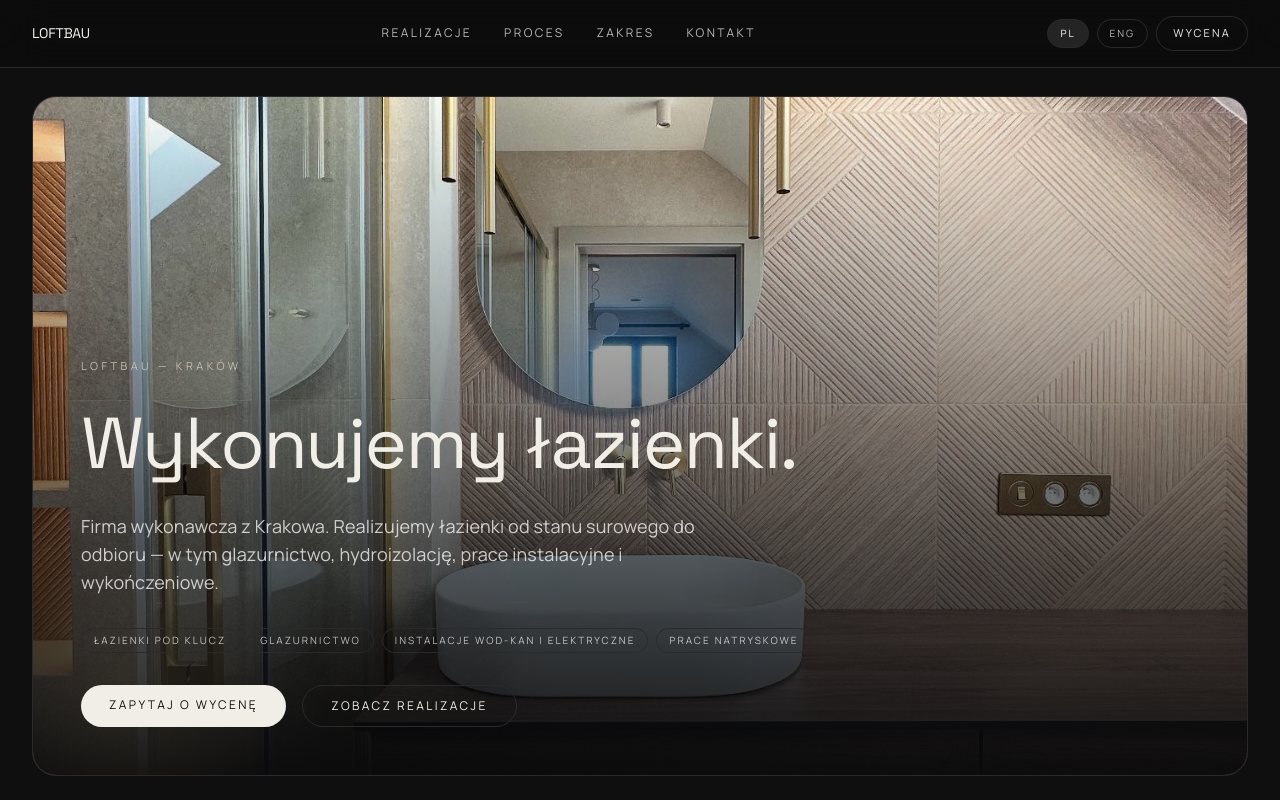
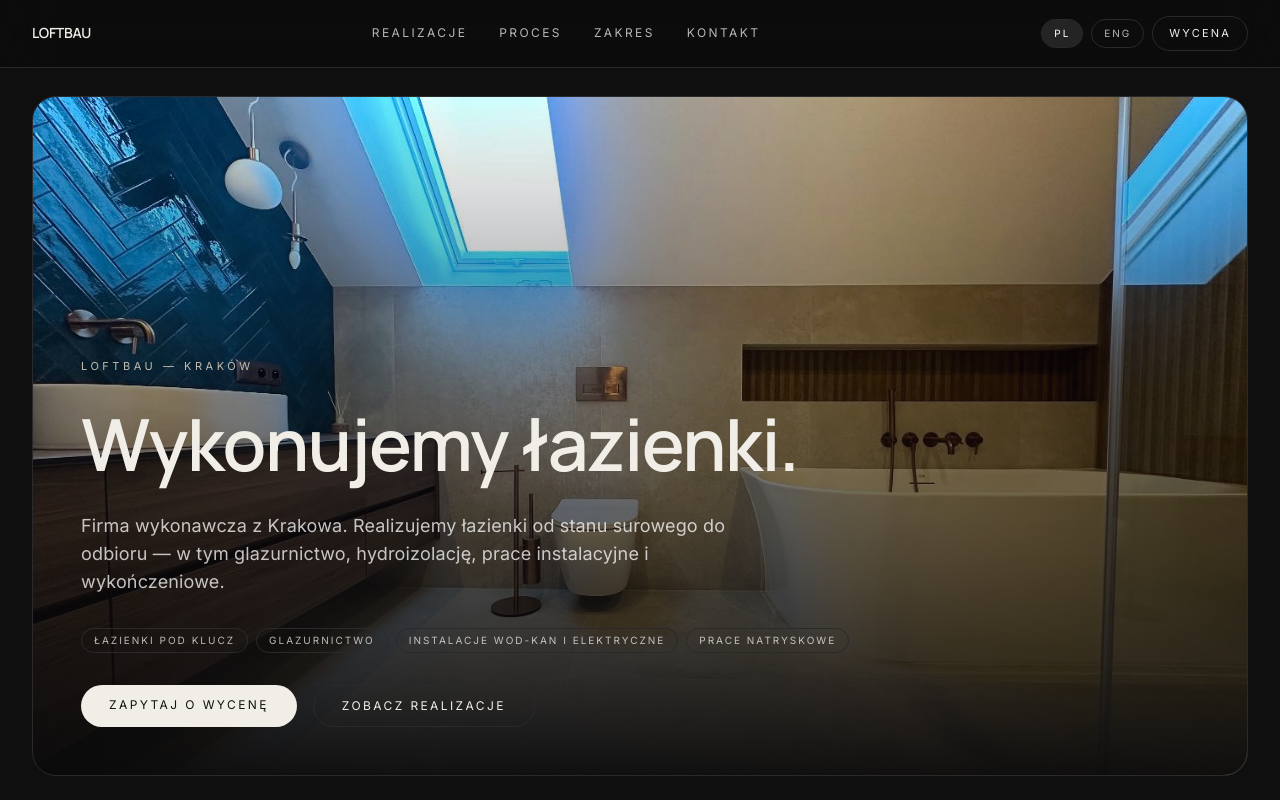
Before and after one commit to shalke777/loftbau, a Next.js app: page / in a window 1280 px wide. Shown: the top 800 px of the page. Built offline with nearby package versions, Linux system fonts and the light colour scheme.

Commit message:
refactor: Manrope headlines + Inter body + 11.jpg hero + cleaner animations

```diff
--- a/app/globals.css
+++ b/app/globals.css
@@ -11,8 +11,7 @@
 @theme inline {
   --color-background: var(--background);
   --color-foreground: var(--foreground);
-  --font-sans: var(--font-manrope);
-  --font-mono: var(--font-space-grotesk);
+  --font-sans: var(--font-inter);
 }
 
 * {
@@ -24,12 +23,9 @@ html {
 }
 
 body {
-  background:
-    radial-gradient(1200px 700px at 80% -10%, #222227 0%, transparent 55%),
-    radial-gradient(900px 600px at -10% 10%, #1a1a1e 0%, transparent 60%),
-    var(--background);
+  background: var(--background);
   color: var(--foreground);
-  font-family: var(--font-manrope), sans-serif;
+  font-family: var(--font-inter), sans-serif;
   letter-spacing: 0.01em;
 }
 
@@ -39,19 +35,7 @@ body {
 }
 
 .headline {
-  font-family: var(--font-space-grotesk), sans-serif;
+  font-family: var(--font-manrope), sans-serif;
+  font-weight: 600;
   letter-spacing: -0.02em;
 }
-
-.noise {
-  position: relative;
-}
-
-.noise::after {
-  content: "";
-  position: absolute;
-  inset: 0;
-  background-image: radial-gradient(rgba(255, 255, 255, 0.03) 0.6px, transparent 0.6px);
-  background-size: 2px 2px;
-  pointer-events: none;
-}
--- a/app/layout.tsx
+++ b/app/layout.tsx
@@ -1,5 +1,5 @@
 import type { Metadata } from "next";
-import { Inter, Manrope, Space_Grotesk } from "next/font/google";
+import { Inter, Manrope } from "next/font/google";
 import "./globals.css";
 
 const inter = Inter({
@@ -9,11 +9,6 @@ const inter = Inter({
 
 const manrope = Manrope({
   variable: "--font-manrope",
-  subsets: ["latin"],
-});
-
-const spaceGrotesk = Space_Grotesk({
-  variable: "--font-space-grotesk",
   subsets: ["latin"],
 });
 
@@ -46,7 +41,7 @@ export default function RootLayout({
   return (
     <html
       lang="pl"
-      className={`${inter.variable} ${manrope.variable} ${spaceGrotesk.variable} h-full antialiased`}
+      className={`${inter.variable} ${manrope.variable} h-full antialiased`}
     >
       <body className="min-h-full flex flex-col">{children}</body>
     </html>
--- a/components/loftbau/LoftbauPage.tsx
+++ b/components/loftbau/LoftbauPage.tsx
@@ -442,13 +442,13 @@ const container = {
   hidden: { opacity: 0 },
   show: {
     opacity: 1,
-    transition: { staggerChildren: 0.08, delayChildren: 0.1 },
+    transition: { staggerChildren: 0.1, delayChildren: 0.05 },
   },
 };
 
 const item = {
-  hidden: { opacity: 0, y: 32 },
-  show: { opacity: 1, y: 0, transition: { duration: 0.8, ease: easeCurve } },
+  hidden: { opacity: 0, y: 10 },
+  show: { opacity: 1, y: 0, transition: { duration: 0.7, ease: easeCurve } },
 };
 
 function SectionTitle({ eyebrow, title, body }: { eyebrow: string; title: string; body: string }) {
@@ -466,7 +466,7 @@ export default function LoftbauPage({ locale = "pl" }: { locale?: Locale }) {
   const isPl = locale === "pl";
 
   return (
-    <div className="noise min-h-screen bg-[var(--background)] text-[var(--foreground)]">
+    <div className="min-h-screen bg-[var(--background)] text-[var(--foreground)]">
       <header className="fixed inset-x-0 top-0 z-40 border-b border-white/5 bg-black/20 backdrop-blur-xl">
         <nav className="mx-auto flex max-w-7xl items-center justify-between px-5 py-4 sm:px-8">
           <a className="headline text-sm tracking-[0.3em] text-[var(--foreground)]" href="#hero">
@@ -519,24 +519,15 @@ export default function LoftbauPage({ locale = "pl" }: { locale?: Locale }) {
         >
           {/* Zdjęcie tła */}
           <Image
-            src="/realizacja-4.jpg"
+            src="/11.jpg"
             fill
             priority
             className="object-cover opacity-100"
             sizes="100vw"
             alt=""
           />
-          {/* Gradient overlay */}
+          {/* Gradient overlay góra→dół */}
           <div className="absolute inset-0 bg-[linear-gradient(to_bottom,transparent_0%,rgba(10,10,11,0.6)_60%,rgba(10,10,11,0.97)_100%)]" />
-          {/* Warm accent top-right */}
-          <div className="absolute right-0 top-0 h-[420px] w-[420px] rounded-full bg-[radial-gradient(circle,rgba(216,203,184,0.18)_0%,transparent_65%)]" />
-          {/* Warm glow bottom-left */}
-          <div className="absolute -bottom-20 -left-20 h-[350px] w-[350px] rounded-full bg-[radial-gradient(circle,rgba(180,155,110,0.12)_0%,transparent_65%)]" />
-          <motion.div
-            className="absolute -right-16 top-20 h-56 w-56 rounded-full border border-white/15 bg-white/5 blur-2xl"
-            animate={{ y: [0, -14, 0] }}
-            transition={{ duration: 8, repeat: Infinity, ease: "easeInOut" }}
-          />
           <motion.div variants={container} initial="hidden" animate="show" className="relative z-10 max-w-4xl space-y-8">
             <motion.p variants={item} className="text-[11px] uppercase tracking-[0.32em] text-[var(--muted)]">
               {t.hero.eyebrow}
```
Also changed, not shown: public/11.jpg (added).
